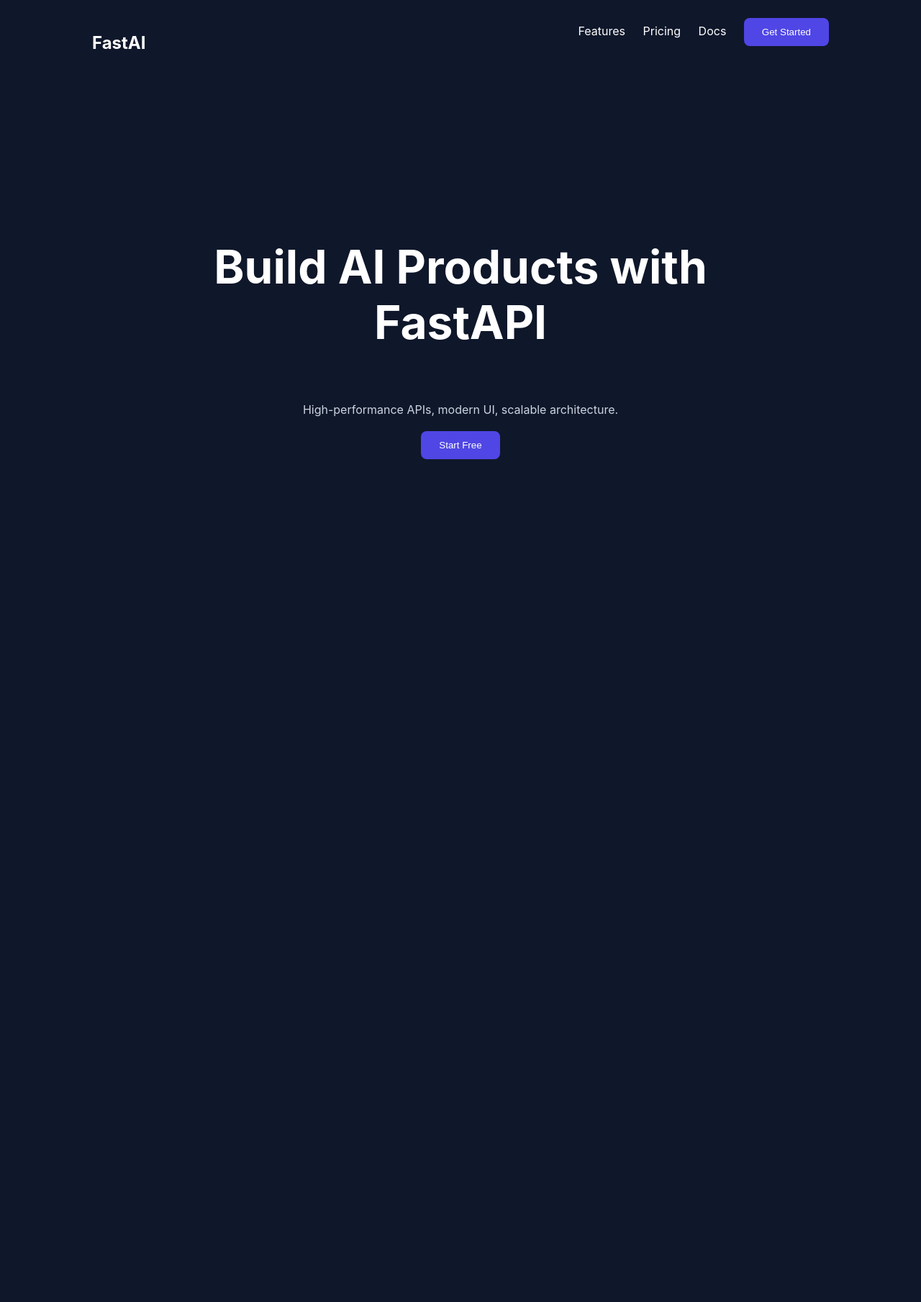
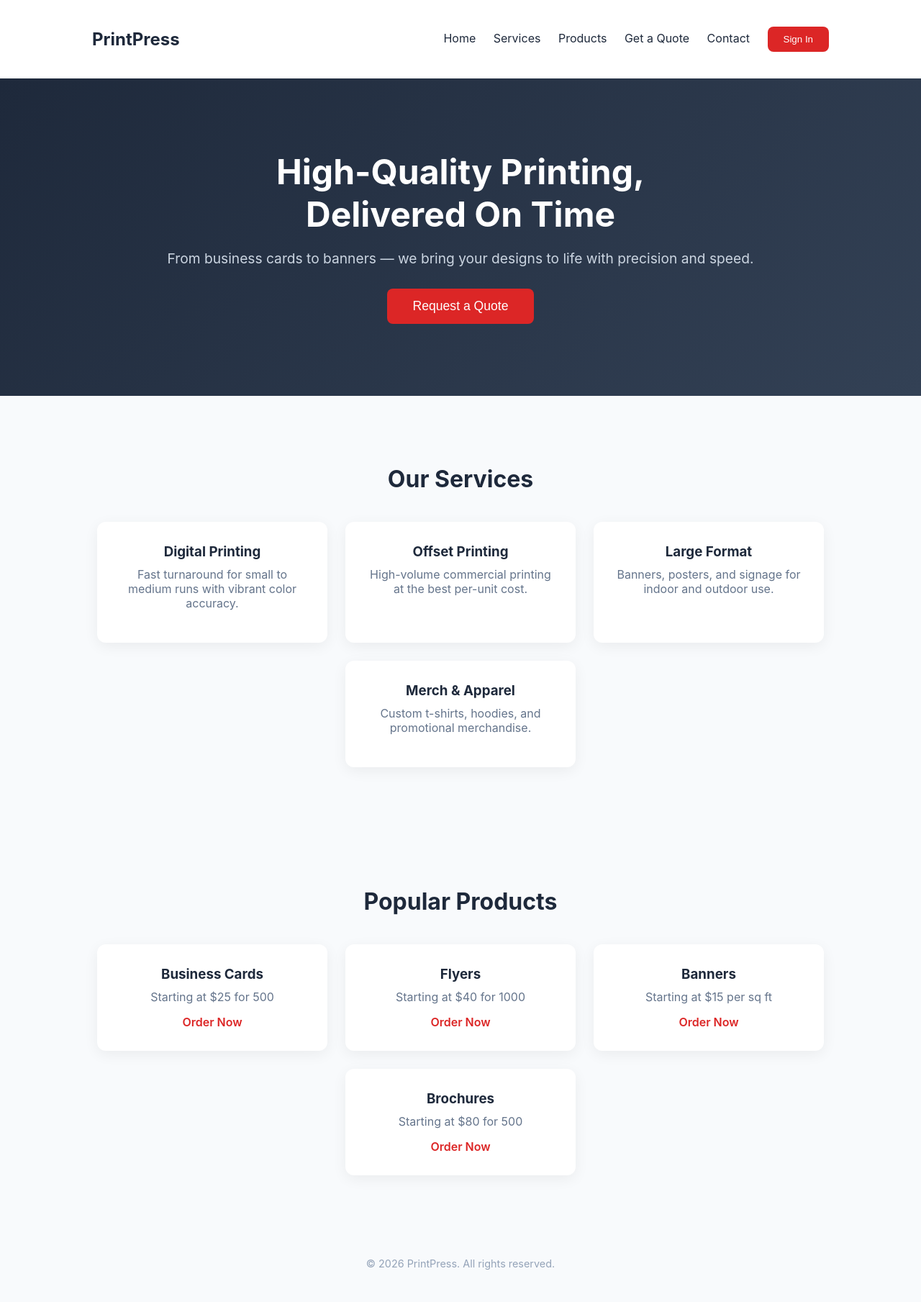
Before and after one commit to SaadRiaz99/Fast-Application-programing-Interface, a FastAPI app: page / in a window 1280 px wide. Shown: the whole page at 72% size. Before the commit the page ends 638 px from the top, so only its background shows below. Run offline with FastAPI, Linux system fonts and the light colour scheme.

Commit message:
Redesign landing page for PrintPress printing business

```diff
--- a/static/landing.css
+++ b/static/landing.css
@@ -1,46 +1,108 @@
 body{
     margin:0;
     font-family:Inter,sans-serif;
-    background:#0f172a;
-    color:white;
+    background:#f8fafc;
+    color:#1e293b;
 }
 
 nav{
     display:flex;
     justify-content:space-between;
-    padding:25px 10%;
+    align-items:center;
+    padding:20px 10%;
+    background:white;
+    box-shadow:0 2px 10px rgba(0,0,0,.05);
 }
 
 nav a{
-    color:white;
-    margin-right:20px;
+    color:#1e293b;
+    margin-left:20px;
     text-decoration:none;
 }
 
-button{
-    background:#4f46e5;
+nav button{
+    background:#dc2626;
     color:white;
     border:none;
-    padding:12px 25px;
+    padding:10px 22px;
     border-radius:8px;
+    cursor:pointer;
 }
 
 .hero{
-    height:85vh;
-    display:flex;
-    flex-direction:column;
-    justify-content:center;
-    align-items:center;
+    text-align:center;
+    padding:100px 20px;
+    background:linear-gradient(135deg,#1e293b,#334155);
+    color:white;
+}
+
+.hero h1{
+    font-size:3rem;
+    margin:0;
+    max-width:700px;
+    margin:0 auto;
+}
+
+.hero p{
+    font-size:1.2rem;
+    margin:20px 0 30px;
+    color:#cbd5e1;
+}
+
+.cta{
+    background:#dc2626;
+    color:white;
+    border:none;
+    padding:14px 35px;
+    border-radius:8px;
+    font-size:1.1rem;
+    cursor:pointer;
+}
+
+.services, .products{
+    padding:70px 10%;
     text-align:center;
 }
 
-.hero h1{
-    font-size:4rem;
-    max-width:800px;
+.services h2, .products h2{
+    font-size:2rem;
+    margin-bottom:40px;
 }
 
-.hero p{
-    max-width:600px;
-    margin:20px 0;
-    color:#cbd5e1;
+.service-grid, .product-grid{
+    display:flex;
+    gap:25px;
+    flex-wrap:wrap;
+    justify-content:center;
 }
+
+.service-card, .product-card{
+    background:white;
+    border-radius:12px;
+    padding:30px;
+    width:260px;
+    box-shadow:0 5px 20px rgba(0,0,0,.06);
+    text-align:center;
+}
+
+.service-card h3, .product-card h3{
+    margin:0 0 10px;
+}
+
+.service-card p, .product-card p{
+    color:#64748b;
+    margin:0 0 15px;
+}
+
+.product-card a{
+    color:#dc2626;
+    text-decoration:none;
+    font-weight:600;
+}
+
+footer{
+    text-align:center;
+    padding:30px;
+    color:#94a3b8;
+    font-size:0.9rem;
+}
--- a/template/landing.html
+++ b/template/landing.html
@@ -3,34 +3,80 @@
 <head>
 <meta charset="UTF-8">
 <meta name="viewport" content="width=device-width, initial-scale=1.0">
-<title>AI Platform</title>
+<title>PrintPress - Premium Printing Services</title>
 <link rel="stylesheet" href="/static/landing.css">
 </head>
 <body>
 
 <nav>
-    <h2>FastAI</h2>
-
+    <h2>PrintPress</h2>
     <div>
-        <a href="#">Features</a>
-        <a href="#">Pricing</a>
-        <a href="#">Docs</a>
-        <button>Get Started</button>
+        <a href="/">Home</a>
+        <a href="/services">Services</a>
+        <a href="/products">Products</a>
+        <a href="/quote">Get a Quote</a>
+        <a href="/contact">Contact</a>
+        <a href="/login"><button>Sign In</button></a>
     </div>
 </nav>
 
 <section class="hero">
+    <h1>High-Quality Printing, Delivered On Time</h1>
+    <p>From business cards to banners — we bring your designs to life with precision and speed.</p>
+    <a href="/quote"><button class="cta">Request a Quote</button></a>
+</section>
 
-    <h1>Build AI Products with FastAPI</h1>
+<section class="services">
+    <h2>Our Services</h2>
+    <div class="service-grid">
+        <div class="service-card">
+            <h3>Digital Printing</h3>
+            <p>Fast turnaround for small to medium runs with vibrant color accuracy.</p>
+        </div>
+        <div class="service-card">
+            <h3>Offset Printing</h3>
+            <p>High-volume commercial printing at the best per-unit cost.</p>
+        </div>
+        <div class="service-card">
+            <h3>Large Format</h3>
+            <p>Banners, posters, and signage for indoor and outdoor use.</p>
+        </div>
+        <div class="service-card">
+            <h3>Merch & Apparel</h3>
+            <p>Custom t-shirts, hoodies, and promotional merchandise.</p>
+        </div>
+    </div>
+</section>
 
-    <p>
-        High-performance APIs, modern UI,
-        scalable architecture.
-    </p>
+<section class="products">
+    <h2>Popular Products</h2>
+    <div class="product-grid">
+        <div class="product-card">
+            <h3>Business Cards</h3>
+            <p>Starting at $25 for 500</p>
+            <a href="/product">Order Now</a>
+        </div>
+        <div class="product-card">
+            <h3>Flyers</h3>
+            <p>Starting at $40 for 1000</p>
+            <a href="/product">Order Now</a>
+        </div>
+        <div class="product-card">
+            <h3>Banners</h3>
+            <p>Starting at $15 per sq ft</p>
+            <a href="/product">Order Now</a>
+        </div>
+        <div class="product-card">
+            <h3>Brochures</h3>
+            <p>Starting at $80 for 500</p>
+            <a href="/product">Order Now</a>
+        </div>
+    </div>
+</section>
 
-    <button>Start Free</button>
-
-</section>
+<footer>
+    <p>&copy; 2026 PrintPress. All rights reserved.</p>
+</footer>
 
 </body>
 </html>
```
